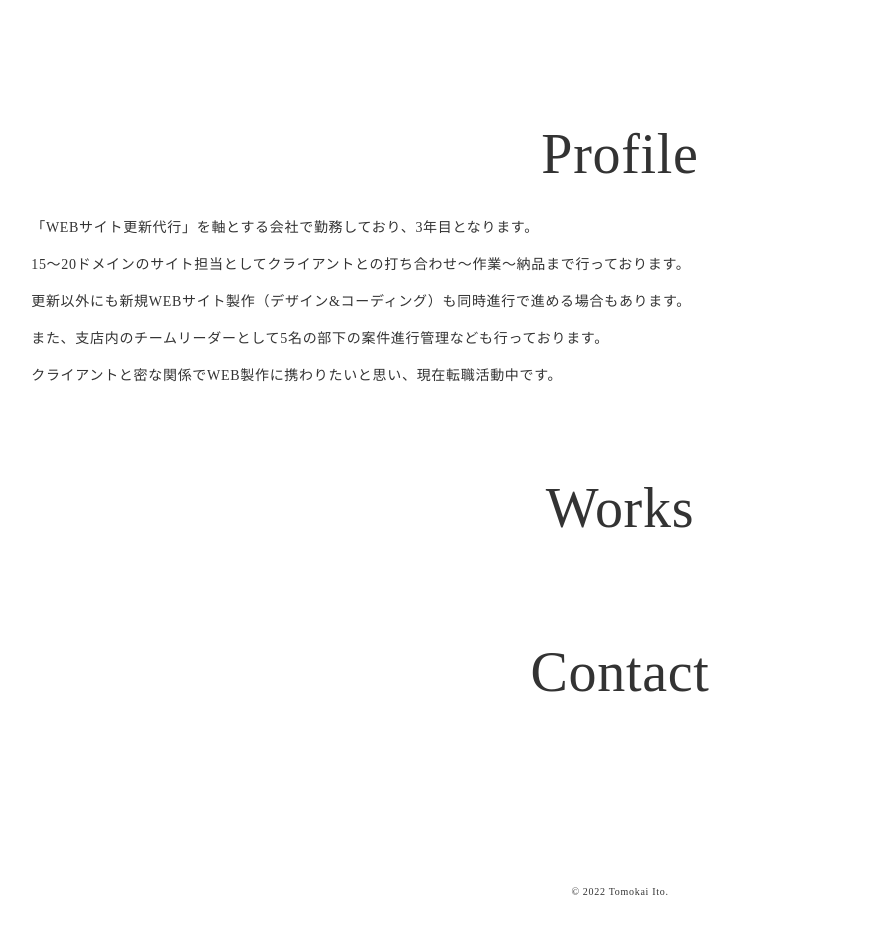
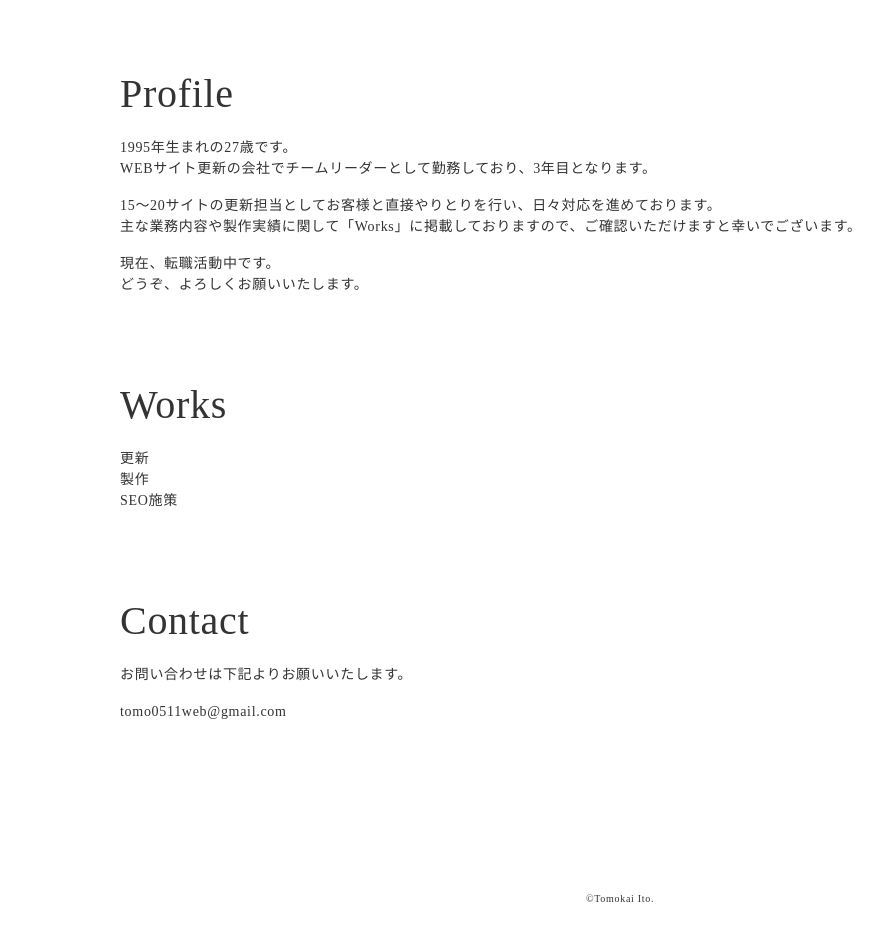
Before and after one commit to tomokaru/portfolio, a website: page index.html in a window 1280 px wide. Shown: the part 760-1700 px from the top of the page, without its empty margins (20-903 px from the left). Drawn offline with Linux system fonts and the light colour scheme.

Commit message:
[update]

```diff
--- a/assets/sass/_block.scss
+++ b/assets/sass/_block.scss
@@ -1,6 +1,9 @@
 @use "./system" as *;
 /* block
     ========================================================================== */
+.bl_section-heading {
+    // text-align: center;
+}
 .bl_lv1-heading {
     // font-size: 0px;
 }
@@ -9,15 +12,26 @@
     font-size: 7.2vw;
     // opacity: 0;
     @include mq-min('md'){
-        font-size: 64px;
+        font-size: 56px;
     }
 }
 .bl_lv3-heading {
     // font-weight: bold;
-    font-size: 5vw;
+    font-size: 6vw;
+    margin-bottom: 3vw;
     @include mq-min('md'){
-        font-size: 56px;
+        font-size: 40px;
+        margin-bottom: 1vw;
     }
+}
+.bl_cont {
+    @include mq-min('md'){
+        max-width: 1000px;
+        margin: 0 auto;
+    }
+}
+.bl_txt {
+    margin-bottom: 16px;
 }
 .bl_header-utils {
     display: flex;
@@ -38,7 +52,7 @@
     cursor: pointer;
     position: fixed;
     top: 4vw;
-    right: 4%;
+    right: 5%;
     z-index: 998;
     @include mq-min('lg'){
         display: none;
@@ -189,7 +203,3 @@
 0%   { transform: translate(-50%,-50%) rotate(360deg); }
 100% { transform: translate(-50%,-50%) rotate(0deg); }
 }
-
-.bl_section-heading {
-    text-align: center;
-}
--- a/assets/sass/_layout.scss
+++ b/assets/sass/_layout.scss
@@ -9,7 +9,7 @@
     padding: 3vw 0 0 0;
   }
   &_inner {
-    width: 92%;
+    width: 90%;
     margin: 0 auto;
     @include mq-min('lg'){
       display: flex;
@@ -30,6 +30,9 @@
         width: 92%;
         margin: 0 auto;
   }
+  &:first-of-type {
+    margin: 32px 0;
+  }
 }
 .ly_footer {
   padding: 10vw 0;
--- a/assets/sass/_unique.scss
+++ b/assets/sass/_unique.scss
@@ -2,8 +2,3 @@
 
 /* unique
   ========================================================================== */
-.un_profile {
-  &_txt {
-    margin-bottom: 16px;
-  }
-}
--- a/index.html
+++ b/index.html
@@ -103,17 +103,21 @@
 
       <section class="ly_section" id="profile">
         <div class="ly_section_inner">
-            <h3 class="bl_section-heading bl_lv3-heading">Profile</h3>
-            <div class="un_profile">
-              <figure class="un_profile_img-wrapper">
-                <img class="un_profile_img" src="" alt="">
-              </figure>
-              <div class="un_profile_cont">
-                <p class="un_profile_txt">「WEBサイト更新代行」を軸とする会社で勤務しており、3年目となります。</p>
-                <p class="un_profile_txt">15〜20ドメインのサイト担当としてクライアントとの打ち合わせ〜作業〜納品まで行っております。</p>
-                <p class="un_profile_txt">更新以外にも新規WEBサイト製作（デザイン&コーディング）も同時進行で進める場合もあります。</p>
-                <p class="un_profile_txt">また、支店内のチームリーダーとして5名の部下の案件進行管理なども行っております。</p>
-                <p class="un_profile_txt">クライアントと密な関係でWEB製作に携わりたいと思い、現在転職活動中です。</p>
+          <div class="un_profile">
+            <div class="bl_cont">
+                <h3 class="bl_section-heading bl_lv3-heading">Profile</h3>
+                <p class="bl_txt">
+                  1995年生まれの27歳です。<br>
+                  WEBサイト更新の会社でチームリーダーとして勤務しており、3年目となります。
+                </p>
+                <p class="bl_txt">
+                  15〜20サイトの更新担当としてお客様と直接やりとりを行い、日々対応を進めております。<br>
+                  主な業務内容や製作実績に関して「<a href="#works">Works</a>」に掲載しておりますので、ご確認いただけますと幸いでございます。
+                </p>
+                <p class="bl_txt">
+                  現在、転職活動中です。<br>
+                  どうぞ、よろしくお願いいたします。
+                </p>
               </div>
             </div>
         </div>
@@ -121,13 +125,26 @@
 
       <section class="ly_section" id="works">
         <div class="ly_section_inner">
-          <h3 class="bl_section-heading bl_lv3-heading">Works</h3>
+          <div class="bl_cont">
+            <h3 class="bl_section-heading bl_lv3-heading">Works</h3>
+            <div class="un_tab">
+              <ul class="un_tab-list">
+                <li class="un_tab-item">更新</li>
+                <li class="un_tab-item">製作</li>
+                <li class="un_tab-item">SEO施策</li>
+              </ul>
+            </div>
+          </div>
         </div>
       </section>
 
       <section class="ly_section" id="contact">
         <div class="ly_section_inner">
-          <h3 class="bl_section-heading bl_lv3-heading">Contact</h3>
+          <div class="bl_cont">
+            <h3 class="bl_section-heading bl_lv3-heading">Contact</h3>
+            <p class="bl_txt">お問い合わせは下記よりお願いいたします。</p>
+            <a href="mailto:tomo0511web@gmail.com?subject=お問い合わせ">tomo0511web@gmail.com</a>
+          </div>
         </div>
       </section>
     </main>
@@ -137,7 +154,7 @@
   <footer class="ly_footer">
     <div class="ly_footer_inner">
       <div class="bl_footer-copyright">
-        <small class="bl_footer-copyright_txt">© 2022 Tomokai Ito.</small>
+        <small class="bl_footer-copyright_txt">©Tomokai Ito.</small>
       </div>
       <!-- /.bl_footer-copyright -->
     </div>
```
Also changed, not shown: assets/css/style.css.
